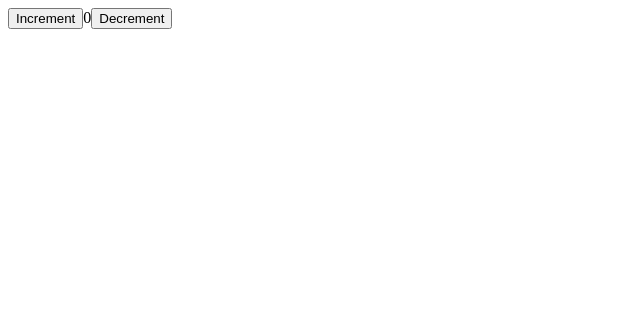
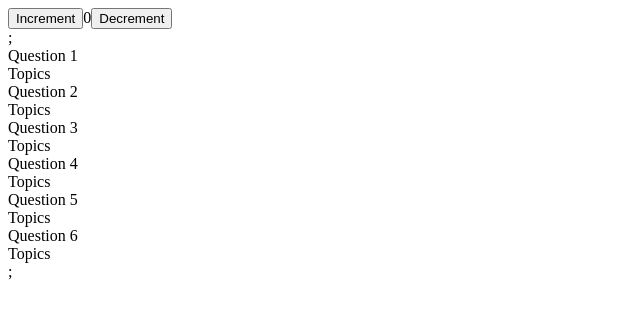
Before and after one commit to jobster-prep/jobster-prep, a React app: page / in a window 1280 px wide. Shown: the top 318 px of the page, without its empty margins (0-640 px from the left). Built offline with nearby package versions, Linux system fonts and the light colour scheme.

Commit message:
render card components

```diff
--- a/src/app/store.ts
+++ b/src/app/store.ts
@@ -1,9 +1,13 @@
-import { configureStore } from '@reduxjs/toolkit';
+import {configureStore} from '@reduxjs/toolkit';
+
+// these are the default exports from these files, so we can name them whatever we want
 import counterReducer from '../features/counter/counterSlice';
+import cardContainerReducer from '../features/cardContainer/cardContainerSlice';
 
 export const store = configureStore({
   reducer: {
     counter: counterReducer,
+    cardContainer: cardContainerReducer,
     // more reducers??
   },
 });
--- a/src/client/App.tsx
+++ b/src/client/App.tsx
@@ -1,8 +1,14 @@
 import React from 'react';
-import { Counter } from '../features/counter/Counter';
+import CardContainer from '../features/cardContainer/cardContainer';
+import {Counter} from '../features/counter/Counter';
 
 const App = () => {
-  return <Counter />;
+  return (
+    <div>
+      <Counter />;
+      <CardContainer />;
+    </div>
+  );
 };
 
 export default App;
--- /dev/null
+++ b/src/features/card/Card.tsx
@@ -0,0 +1,24 @@
+import React from 'react';
+import type {RootState} from '../../app/store';
+import {useSelector, useDispatch} from 'react-redux';
+import {Question} from '../../types';
+// import slice methods from cardslice for component functionality
+
+// pass question and answer in as props from parent component
+const Card = (props: Question) => {
+  const {question, answer, topics, flipped} = props;
+  const dispatch = useDispatch();
+
+  const topicList: string[] = [];
+  topics.forEach((el: string) => topicList.push(el));
+
+  // add logic for flipping card
+  return (
+    <div>
+      <div>{flipped ? answer : question}</div>
+      <div>Topics</div>
+    </div>
+  );
+};
+
+export default Card;
--- /dev/null
+++ b/src/features/cardContainer/cardContainer.tsx
@@ -0,0 +1,17 @@
+import React, {ReactElement} from 'react';
+import type {RootState} from '../../app/store';
+import {useSelector, useDispatch} from 'react-redux';
+import Card from '../card/Card';
+
+const CardContainer = () => {
+  const questions = useSelector((state: RootState) => state.cardContainer.questions);
+  const dispatch = useDispatch();
+
+  const cards: ReactElement[] = [];
+  for (let i = 0; i < questions.length; i++) {
+    cards.push(Card(questions[i]));
+  }
+  return <div>{cards}</div>;
+};
+
+export default CardContainer;
--- /dev/null
+++ b/src/features/cardContainer/cardContainerSlice.tsx
@@ -0,0 +1,61 @@
+import {createSlice} from '@reduxjs/toolkit';
+import type {PayloadAction} from '@reduxjs/toolkit';
+import type {Question} from '../../types';
+
+export interface CardContainerState {
+  questions: Question[];
+}
+
+const initialState: CardContainerState = {
+  questions: [
+    {
+      question: 'Question 1',
+      answer: 'Answer 1',
+      topics: ['topic1, topic2'],
+      flipped: false,
+    },
+    {
+      question: 'Question 2',
+      answer: 'Answer 2',
+      topics: ['topic1, topic3'],
+      flipped: false,
+    },
+    {
+      question: 'Question 3',
+      answer: 'Answer 3',
+      topics: ['topic1, topic2'],
+      flipped: false,
+    },
+    {
+      question: 'Question 4',
+      answer: 'Answer 4',
+      topics: ['topic1, topic2'],
+      flipped: false,
+    },
+    {
+      question: 'Question 5',
+      answer: 'Answer 5',
+      topics: ['topic1, topic2'],
+      flipped: false,
+    },
+    {
+      question: 'Question 6',
+      answer: 'Answer 6',
+      topics: ['topic1, topic2'],
+      flipped: false,
+    },
+  ],
+};
+
+export const cardContainerSlice = createSlice({
+  name: 'cardContainer',
+  initialState,
+  reducers: {
+    // add a reducer to filter or replenish cards
+  },
+});
+
+// export reducers here
+export const {} = cardContainerSlice.actions;
+
+export default cardContainerSlice.reducer;
--- /dev/null
+++ b/src/types.ts
@@ -0,0 +1,6 @@
+export type Question = {
+  question: string;
+  answer: string;
+  topics: string[];
+  flipped: boolean;
+};
```
Also changed, not shown: src/features/counter/Counter.tsx (+5 -11 lines).
